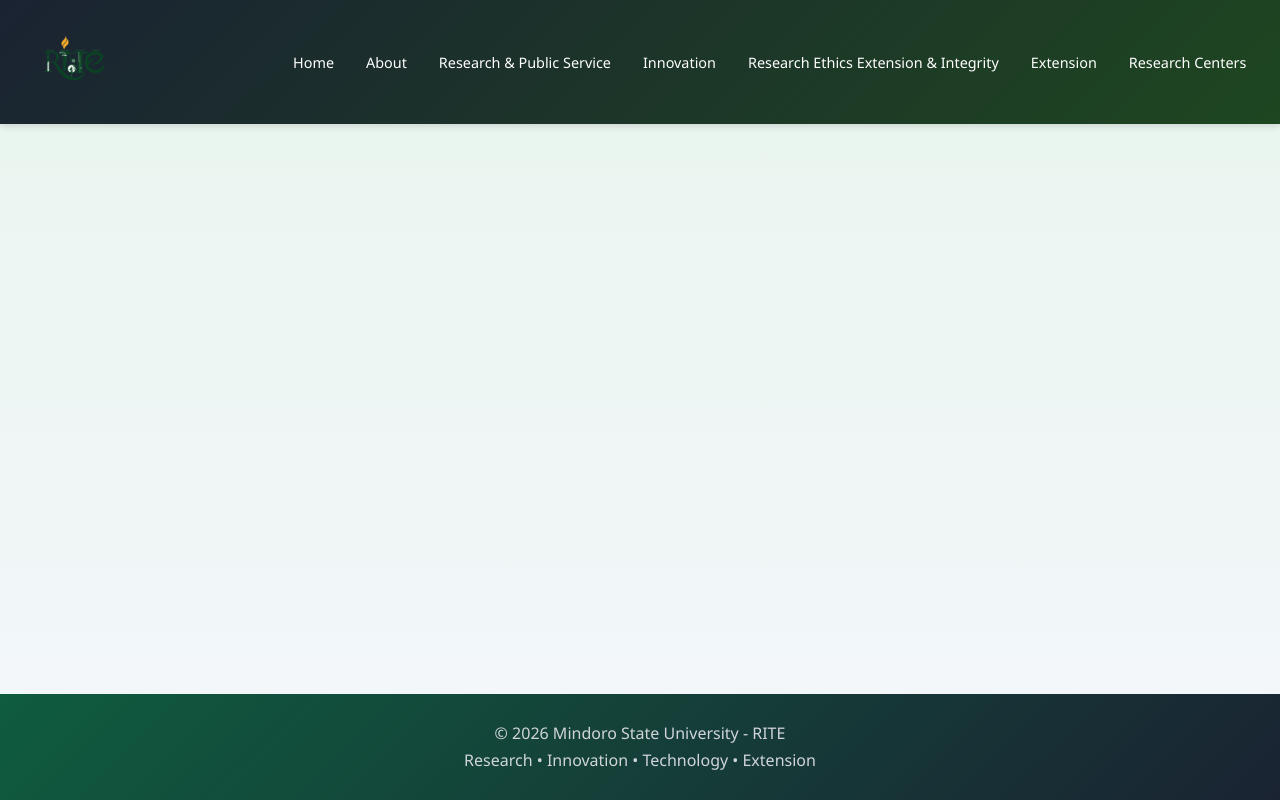
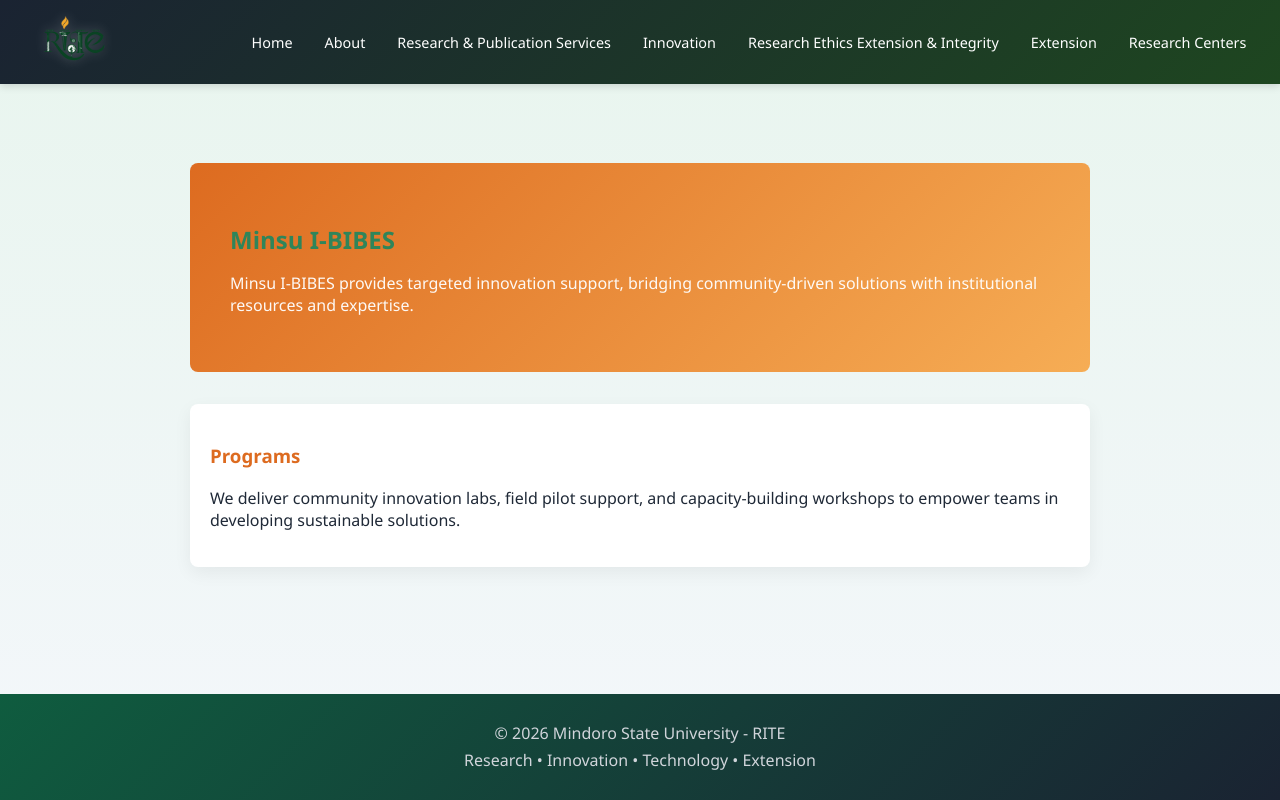
Before and after one commit to YhaZt/RITE, a React app in the folder frontend/: page /minsu-i-bibes in a window 1280 px wide. Built offline with nearby package versions, Linux system fonts and the light colour scheme; the HTML template or start-up script is replaced by a standard one.

Commit message:
add a dropdown that contains a subpage

```diff
--- a/frontend/src/App.jsx
+++ b/frontend/src/App.jsx
@@ -9,6 +9,10 @@
 import Innovation from "./pages/Innovation";
 import Ethics from "./pages/Ethics";
 import Centers from "./pages/Centers";
+import PublicationAndPrinting from "./pages/PublicationAndPrinting";
+import ResearchUnit from "./pages/ResearchUnit";
+import TechnologyTransfer from "./pages/TechnologyTransfer";
+import MinsuIBibes from "./pages/MinsuIBibes";
 
 export default function App() {
   return (
@@ -18,7 +22,11 @@
         <Route path="/" element={<Home />} />
         <Route path="/about" element={<About />} />
         <Route path="/research" element={<Research />} />
+        <Route path="/publication-and-printing" element={<PublicationAndPrinting />} />
+        <Route path="/research-unit" element={<ResearchUnit />} />
         <Route path="/innovation" element={<Innovation />} />
+        <Route path="/technology-transfer" element={<TechnologyTransfer />} />
+        <Route path="/minsu-i-bibes" element={<MinsuIBibes />} />
         <Route path="/ethics" element={<Ethics />} />
         <Route path="/extension" element={<Extension />} />
         <Route path="/centers" element={<Centers />} />
--- a/frontend/src/components/Hero.jsx
+++ b/frontend/src/components/Hero.jsx
@@ -1,8 +1,10 @@
 import React from "react";
+import Carousel from "./Carousel";
 
 export default function Hero() {
   return (
     <section className="hero">
+      <Carousel />
       <div className="hero-content">
         <h1>Welcome to RITE</h1>
         <p>Advancing Research, Innovation, and Community Impact</p>
--- a/frontend/src/components/Navbar.jsx
+++ b/frontend/src/components/Navbar.jsx
@@ -4,6 +4,8 @@
 
 export default function Navbar() {
   const [isOpen, setIsOpen] = useState(false);
+  const [researchOpen, setResearchOpen] = useState(false);
+  const [innovationOpen, setInnovationOpen] = useState(false);
 
   const toggleMenu = () => {
     setIsOpen(!isOpen);
@@ -11,6 +13,8 @@
 
   const closeMenu = () => {
     setIsOpen(false);
+    setResearchOpen(false);
+    setInnovationOpen(false);
   };
 
   return (
@@ -24,8 +28,43 @@
       <div className={`navbar-links ${isOpen ? "active" : ""}`}>
         <li><NavLink to="/" onClick={closeMenu}>Home</NavLink></li>
         <li><NavLink to="/about" onClick={closeMenu}>About</NavLink></li>
-        <li><NavLink to="/research" onClick={closeMenu}>Research & Public Service</NavLink></li>
-        <li><NavLink to="/innovation" onClick={closeMenu}>Innovation</NavLink></li>
+
+        <li className={`dropdown ${researchOpen ? 'open' : ''}`}>
+          <NavLink to="/research" onClick={closeMenu} className="dropdown-toggle">
+            Research & Publication Services
+          </NavLink>
+          <button
+            className="dropdown-arrow"
+            onClick={(e) => { e.preventDefault(); setResearchOpen(!researchOpen); }}
+            aria-expanded={researchOpen}
+            aria-label="Toggle submenu"
+          >
+            ▼
+          </button>
+          <ul className="dropdown-menu">
+            <li><NavLink to="/publication-and-printing" onClick={closeMenu}>Publication and Printing Unit</NavLink></li>
+            <li><NavLink to="/research-unit" onClick={closeMenu}>Research Unit</NavLink></li>
+          </ul>
+        </li>
+
+        <li className={`dropdown ${innovationOpen ? 'open' : ''}`}>
+          <NavLink to="/innovation" onClick={closeMenu} className="dropdown-toggle">
+            Innovation
+          </NavLink>
+          <button
+            className="dropdown-arrow"
+            onClick={(e) => { e.preventDefault(); setInnovationOpen(!innovationOpen); }}
+            aria-expanded={innovationOpen}
+            aria-label="Toggle submenu"
+          >
+            ▼
+          </button>
+          <ul className="dropdown-menu">
+            <li><NavLink to="/technology-transfer" onClick={closeMenu}>Technology Transfer &amp; Patent Unit</NavLink></li>
+            <li><NavLink to="/minsu-i-bibes" onClick={closeMenu}>Minsu I-BIBES</NavLink></li>
+          </ul>
+        </li>
+
         <li><NavLink to="/ethics" onClick={closeMenu}>Research Ethics Extension & Integrity</NavLink></li>
         <li><NavLink to="/extension" onClick={closeMenu}>Extension</NavLink></li>
         <li><NavLink to="/centers" onClick={closeMenu}>Research Centers</NavLink></li>
--- a/frontend/src/index.css
+++ b/frontend/src/index.css
@@ -29,6 +29,11 @@
   font-weight: bold;
   color: #22c55e; /* Green accent */
   margin-right: auto;
+  filter: drop-shadow(0 0 6px rgba(255, 255, 255, 0.25));
+  height: 60px;
+  width: auto;
+  display: flex;
+  align-items: center;
 }
 
 .navbar-logo a {
@@ -56,6 +61,76 @@
   gap: 0.8rem;
   align-items: center;
   flex-wrap: wrap;
+}
+
+.navbar-links li {
+  position: relative;
+}
+
+.dropdown-toggle {
+  background: none;
+  border: none;
+  color: inherit;
+  font: inherit;
+  cursor: pointer;
+  padding: 0.4rem 0.6rem;
+  border-radius: 6px;
+  text-decoration: none;
+  display: inline-block;
+}
+
+.dropdown-arrow {
+  background: none;
+  border: none;
+  color: inherit;
+  font: inherit;
+  cursor: pointer;
+  padding: 0.4rem 0.3rem;
+  display: none;
+  font-size: 0.7rem;
+  vertical-align: middle;
+}
+
+.dropdown:hover > .dropdown-arrow {
+  display: inline-block;
+}
+
+.dropdown-menu {
+  display: none;
+  position: absolute;
+  top: 100%;
+  left: 0;
+  min-width: 220px;
+  background: linear-gradient(180deg, #fff, #f7fafc);
+  color: #1f2937;
+  box-shadow: 0 6px 18px rgba(0,0,0,0.12);
+  border-radius: 6px;
+  padding: 0.5rem 0;
+  z-index: 2000;
+  list-style: none;
+  margin: 0;
+}
+
+.dropdown-menu li {
+  padding: 0;
+}
+
+.dropdown-menu li a {
+  display: block;
+  padding: 0.5rem 1rem;
+  color: #1f2937;
+}
+
+.dropdown-menu li a:hover {
+  background: #edf2f7;
+}
+
+.dropdown:hover > .dropdown-menu {
+  display: block;
+}
+
+.dropdown.open > .dropdown-menu {
+  display: block;
 }
 
 .navbar-links a {
@@ -124,6 +199,22 @@
     z-index: 999;
   }
 
+  .navbar-links li {
+    width: 100%;
+  }
+
+  .dropdown-menu {
+    position: static;
+    background: transparent;
+    box-shadow: none;
+    padding: 0;
+  }
+
+  .dropdown-menu li a {
+    color: white;
+    padding: 0.8rem 1rem;
+  }
+
   .navbar-links.active {
     max-height: 500px;
     padding: 1rem 0;
@@ -169,6 +260,8 @@
 
 .hero-content {
   max-width: 800px;
+  position: relative;
+  z-index: 3;
 }
 
 .hero h1 {
--- a/frontend/src/pages/Home.jsx
+++ b/frontend/src/pages/Home.jsx
@@ -1,13 +1,11 @@
 import React from "react";
 import Hero from "../components/Hero";
-import Carousel from "../components/Carousel";
 import FeatureCards from "../components/FeatureCards";
 
 export default function Home() {
   return (
     <main>
       <Hero />
-      <Carousel />
       <FeatureCards />
     </main>
   );
--- /dev/null
+++ b/frontend/src/pages/MinsuIBibes.jsx
@@ -0,0 +1,22 @@
+import React from "react";
+
+export default function MinsuIBibes() {
+  return (
+    <main className="page">
+      <section className="page-hero" style={{background: "linear-gradient(135deg,#dd6b20,#f6ad55)", color: "white", padding: "2.5rem", borderRadius: "8px", marginBottom: "1rem"}}>
+        <h2>Minsu I-BIBES</h2>
+        <p style={{maxWidth: "900px", opacity: 0.95}}>
+          Minsu I-BIBES provides targeted innovation support, bridging community-driven solutions with
+          institutional resources and expertise.
+        </p>
+      </section>
+
+      <section style={{padding: "1rem 0"}}>
+        <div style={{background: "white", padding: "1.25rem", borderRadius: "8px", boxShadow: "0 6px 18px rgba(0,0,0,0.06)"}}>
+          <h3 style={{color: "#dd6b20"}}>Programs</h3>
+          <p>We deliver community innovation labs, field pilot support, and capacity-building workshops to empower teams in developing sustainable solutions.</p>
+        </div>
+      </section>
+    </main>
+  );
+}
--- /dev/null
+++ b/frontend/src/pages/PublicationAndPrinting.jsx
@@ -0,0 +1,22 @@
+import React from "react";
+
+export default function PublicationAndPrinting() {
+  return (
+    <main className="page">
+      <section className="page-hero" style={{background: "linear-gradient(135deg,#1a2332,#1e4620)", color: "white", padding: "2.5rem", borderRadius: "8px", marginBottom: "1rem"}}>
+        <h2>Publication and Printing Unit</h2>
+        <p style={{maxWidth: "900px", opacity: 0.9}}>
+          The Publication and Printing Unit supports dissemination of scholarly work through high-quality
+          publishing, layout, and printing services that meet academic and institutional standards.
+        </p>
+      </section>
+
+      <section style={{padding: "1rem 0"}}>
+        <div style={{background: "white", padding: "1.25rem", borderRadius: "8px", boxShadow: "0 6px 18px rgba(0,0,0,0.06)"}}>
+          <h3 style={{color: "#1e4620"}}>Services</h3>
+          <p>The unit provides peer-reviewed journal support, printing and layout services, and open access assistance to ensure your research reaches the widest possible audience.</p>
+        </div>
+      </section>
+    </main>
+  );
+}
--- a/frontend/src/pages/Research.jsx
+++ b/frontend/src/pages/Research.jsx
@@ -3,7 +3,7 @@
 export default function Research() {
   return (
     <main className="page">
-      <h2>Research & Public Service</h2>
+      <h2>Research & Publication Services</h2>
       <p>
         RITE promotes high-quality, multidisciplinary research that addresses regional and national
         development priorities while strengthening the university's research culture and serving the public good.
--- /dev/null
+++ b/frontend/src/pages/ResearchUnit.jsx
@@ -0,0 +1,22 @@
+import React from "react";
+
+export default function ResearchUnit() {
+  return (
+    <main className="page">
+      <section className="page-hero" style={{background: "linear-gradient(135deg,#2f855a,#38a169)", color: "white", padding: "2.5rem", borderRadius: "8px", marginBottom: "1rem"}}>
+        <h2>Research Unit</h2>
+        <p style={{maxWidth: "900px", opacity: 0.95}}>
+          The Research Unit fosters multidisciplinary projects, research capacity building, and collaborative
+          partnerships that address regional and national priorities.
+        </p>
+      </section>
+
+      <section style={{padding: "1rem 0"}}>
+        <div style={{background: "white", padding: "1.25rem", borderRadius: "8px", boxShadow: "0 6px 18px rgba(0,0,0,0.06)"}}>
+          <h3 style={{color: "#2f855a"}}>Focus Areas</h3>
+          <p>We specialize in applied research initiatives, capacity development and training, and research grants and collaboration to advance institutional research excellence.</p>
+        </div>
+      </section>
+    </main>
+  );
+}
--- /dev/null
+++ b/frontend/src/pages/TechnologyTransfer.jsx
@@ -0,0 +1,22 @@
+import React from "react";
+
+export default function TechnologyTransfer() {
+  return (
+    <main className="page">
+      <section className="page-hero" style={{background: "linear-gradient(135deg,#4c51bf,#6b46c1)", color: "white", padding: "2.5rem", borderRadius: "8px", marginBottom: "1rem"}}>
+        <h2>Technology Transfer & Patent Unit</h2>
+        <p style={{maxWidth: "900px", opacity: 0.95}}>
+          The Technology Transfer & Patent Unit facilitates commercialization of research outputs,
+          supports patent filing, and connects inventors with industry partners.
+        </p>
+      </section>
+
+      <section style={{padding: "1rem 0"}}>
+        <div style={{background: "white", padding: "1.25rem", borderRadius: "8px", boxShadow: "0 6px 18px rgba(0,0,0,0.06)"}}>
+          <h3 style={{color: "#6b46c1"}}>What we offer</h3>
+          <p>We provide IP strategy and patent support, industry liaison and licensing, and startup incubation advice to help transform your innovations into market opportunities.</p>
+        </div>
+      </section>
+    </main>
+  );
+}
```
Also changed, not shown: frontend/src/styles/Carousel.css (+13 -16 lines).
